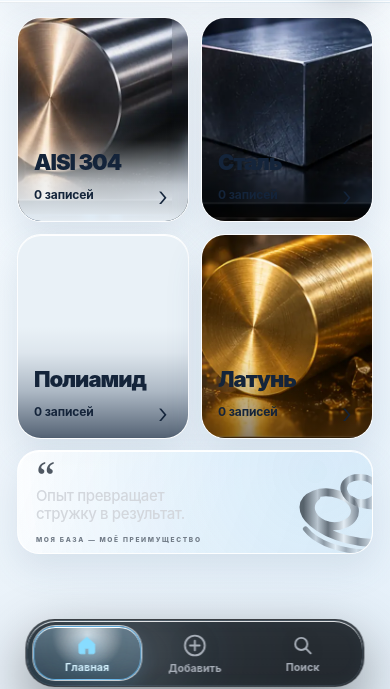
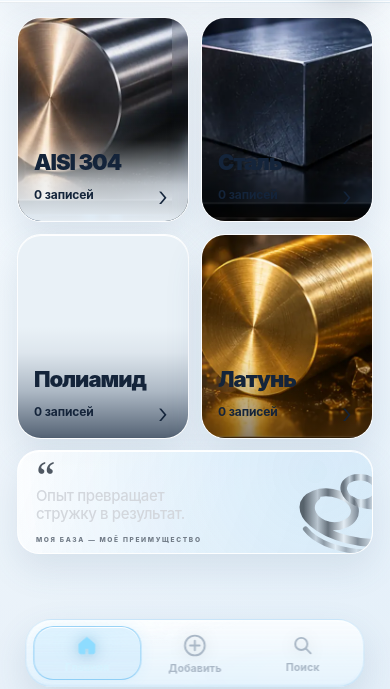
Before and after one commit to Saitama21/Operating-Modes-Reference-828D, a website: page index.html in a window 390 px wide. Shown: the part 155-844 px from the top of the page. Drawn offline with Linux system fonts and the light colour scheme.

Commit message:
Fix dock geometry and remove cheap glare

```diff
--- a/styles.css
+++ b/styles.css
@@ -1957,3 +1957,154 @@ html[data-theme="light"] .app-shell[data-view="home"] .dock-item.is-active{
 @media(prefers-reduced-motion:reduce){
   .dock::before{animation:none!important}
 }
+
+
+/* DOCK + CARD HOTFIX v0.7.3
+   Exact Beta-test geometry, independent from Safari/app geometry.
+   Safe-area only reserves content. Moving scanner glare removed. */
+@media(max-width:699px){
+  :root{
+    --dock-bottom:2px;
+    --dock-width:87%;
+    --dock-height:68px;
+  }
+
+  .app-shell,
+  .app-shell[data-view="home"]{
+    min-height:100dvh;
+    padding-bottom:calc(92px + var(--safe-bottom))!important;
+  }
+
+  .dock,
+  .app-shell[data-view="home"] .dock{
+    position:fixed;
+    left:50%;
+    transform:translateX(-50%);
+    bottom:2px;
+    width:87%;
+    height:68px;
+    margin:0;
+    padding:6px 7px;
+    overflow:hidden;
+    border:1px solid rgba(146,213,255,.24);
+    border-radius:26px;
+    background:
+      radial-gradient(120% 180% at 14% -45%,rgba(183,231,255,.16),transparent 48%),
+      linear-gradient(180deg,rgba(255,255,255,.07),rgba(255,255,255,.018)),
+      rgba(17,29,42,.86);
+    box-shadow:
+      0 14px 38px rgba(0,0,0,.34),
+      inset 0 1px 0 rgba(255,255,255,.15),
+      inset 0 -1px 0 rgba(105,181,233,.06);
+    backdrop-filter:blur(28px) saturate(150%);
+    -webkit-backdrop-filter:blur(28px) saturate(150%);
+  }
+
+  .dock::before,
+  .app-shell[data-view="home"] .dock::before{
+    content:"";
+    position:absolute;
+    inset:-34% -22%;
+    width:auto;
+    height:auto;
+    border-radius:inherit;
+    background:
+      radial-gradient(ellipse at 24% 28%,rgba(204,239,255,.13),transparent 31%),
+      radial-gradient(ellipse at 76% 72%,rgba(73,166,228,.07),transparent 38%);
+    filter:blur(18px);
+    opacity:.72;
+    transform:none;
+    mix-blend-mode:screen;
+    animation:none!important;
+    pointer-events:none;
+  }
+
+  .dock::after,
+  .app-shell[data-view="home"] .dock::after{
+    content:"";
+    position:absolute;
+    inset:0;
+    border-radius:inherit;
+    border:1px solid rgba(214,240,255,.07);
+    box-shadow:
+      inset 0 1px 0 rgba(255,255,255,.10),
+      inset 0 -1px 0 rgba(104,186,240,.04);
+    pointer-events:none;
+  }
+
+  .dock-item,
+  .app-shell[data-view="home"] .dock-item{
+    border-radius:20px;
+    color:#a9b7c6;
+    background:transparent;
+    box-shadow:none;
+  }
+
+  .dock-item.is-active,
+  .app-shell[data-view="home"] .dock-item.is-active{
+    color:#d8f3ff;
+    border-color:rgba(118,207,255,.55);
+    background:linear-gradient(180deg,rgba(112,199,255,.12),rgba(48,135,199,.055));
+    box-shadow:
+      inset 0 1px 0 rgba(238,249,255,.22),
+      inset 0 -1px 0 rgba(65,164,229,.08),
+      0 0 16px rgba(65,177,246,.12);
+  }
+
+  .dock-item.is-active::before,
+  .app-shell[data-view="home"] .dock-item.is-active::before{
+    content:"";
+    position:absolute;
+    inset:6px 13px;
+    border-radius:16px;
+    background:radial-gradient(ellipse at 50% 25%,rgba(159,225,255,.11),transparent 68%);
+    filter:blur(7px);
+    opacity:.62;
+    animation:dockActiveGlow 5.8s ease-in-out infinite;
+    pointer-events:none;
+  }
+
+  @keyframes dockActiveGlow{
+    0%,100%{opacity:.42;transform:scale(.98)}
+    50%{opacity:.72;transform:scale(1.015)}
+  }
+
+  .dock-item.is-active .dock-icon,
+  .app-shell[data-view="home"] .dock-item.is-active .dock-icon{
+    color:#8edcff;
+    filter:drop-shadow(0 0 6px rgba(66,184,255,.30));
+  }
+
+  .dock-item.is-active small,
+  .app-shell[data-view="home"] .dock-item.is-active small{
+    color:#d7f3ff;
+    text-shadow:none;
+  }
+
+  html[data-theme="light"] .dock,
+  html[data-theme="light"] .app-shell[data-view="home"] .dock{
+    border-color:rgba(121,190,235,.28);
+    background:
+      radial-gradient(120% 180% at 14% -45%,rgba(255,255,255,.90),transparent 50%),
+      linear-gradient(180deg,rgba(255,255,255,.72),rgba(224,240,251,.54)),
+      rgba(239,248,255,.72);
+    box-shadow:
+      0 14px 34px rgba(62,99,135,.15),
+      inset 0 1px 0 rgba(255,255,255,.98),
+      inset 0 -1px 0 rgba(90,163,214,.08);
+  }
+
+  html[data-theme="light"] .dock-item.is-active,
+  html[data-theme="light"] .app-shell[data-view="home"] .dock-item.is-active{
+    color:#135f9f;
+    border-color:rgba(78,177,239,.50);
+    background:linear-gradient(180deg,rgba(179,226,255,.40),rgba(104,191,246,.12));
+    box-shadow:
+      inset 0 1px 0 rgba(255,255,255,.92),
+      0 0 14px rgba(72,180,250,.10);
+  }
+}
+
+@media(prefers-reduced-motion:reduce){
+  .dock-item.is-active::before{animation:none!important}
+}
```
